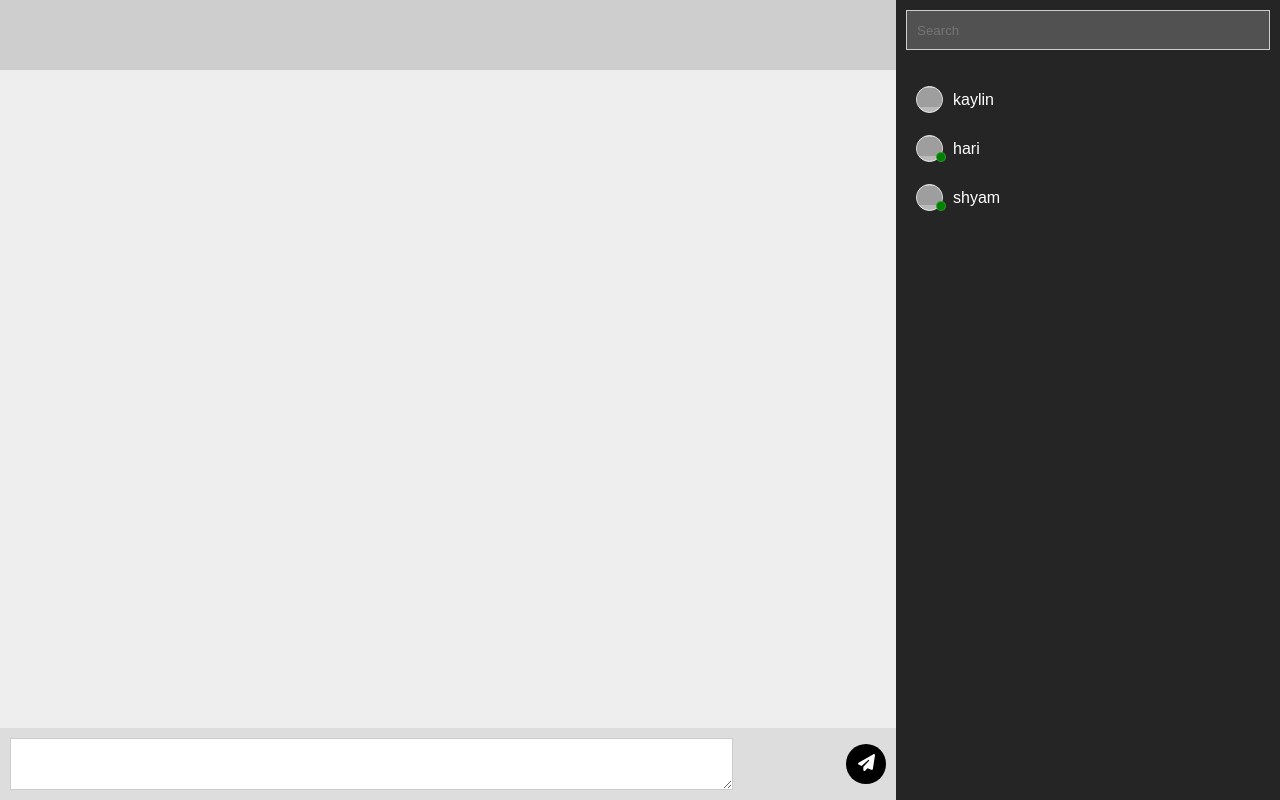
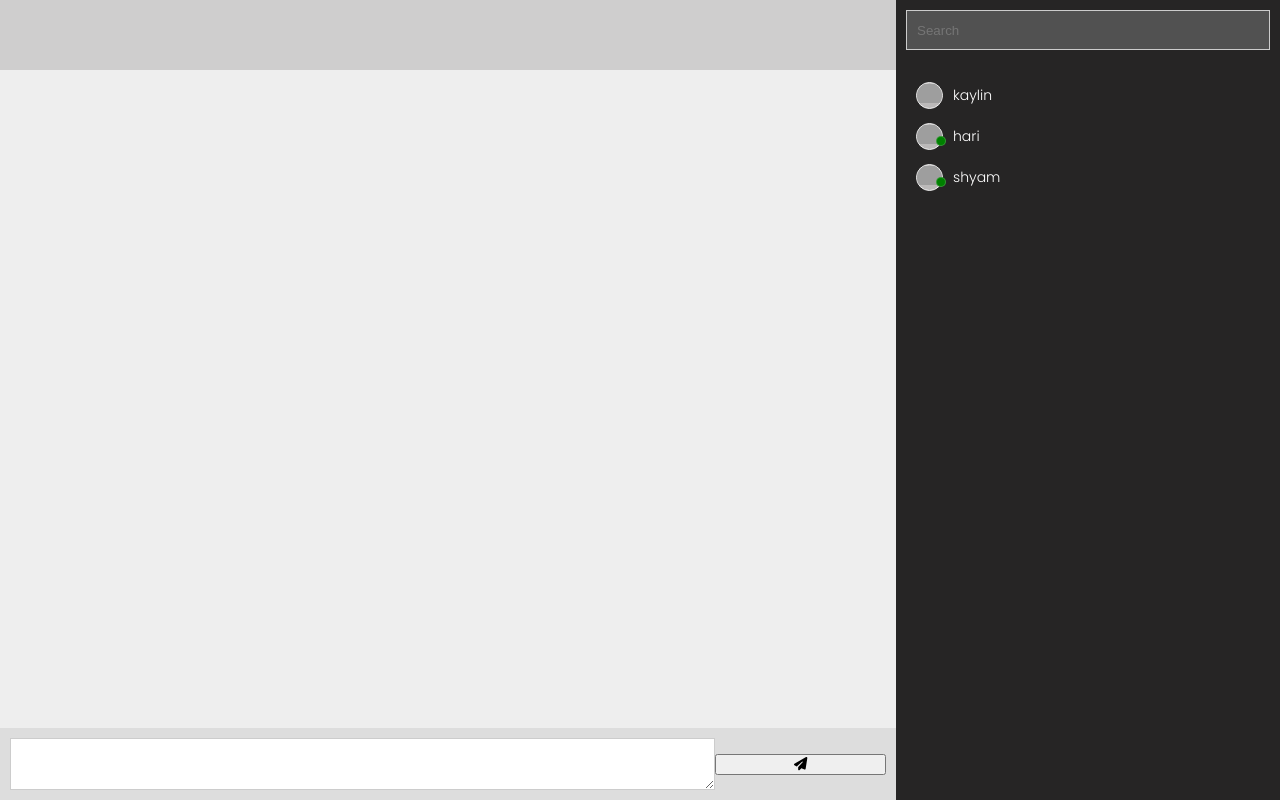
Before and after one commit to kaylinkhanal/premiumChat, a React (Create React App) app in the folder client/: page /chat in a window 1280 px wide. Built offline with nearby package versions, Linux system fonts and the light colour scheme; grey boxes are pictures that could not be loaded.

Commit message:
added chat box style

```diff
--- a/client/src/App.css
+++ b/client/src/App.css
@@ -1,3 +1,8 @@
+@import url('https://fonts.googleapis.com/css2?family=Poppins:wght@300&display=swap');
+
+body{
+  font-family: 'Poppins', sans-serif;
+}
 ul{
   padding-left: 0
 }
@@ -5,7 +10,7 @@ ul{
 li{
   list-style: none;
   margin-right: 5px;
-  padding: 10px
+  padding: 6px 10px
 }
 
 .onlineicon{
@@ -28,9 +33,14 @@ li{
   display: flex;
     flex-flow: row;
     align-items: center;
-    border-radius: 8px;
-    margin-bottom: 2px;
+    border-radius: 5px;
+    margin: 0 0 2px;
     position: relative;
+    font-size: 14px;
+    cursor: pointer;
+}
+.users:hover{
+  background: rgba(0,0,0,.2);
 }
 
 .user-img{
@@ -121,7 +131,12 @@ input:focus-visible {
     align-items: center;
 }
 
-button.send-btn {
+.send-btn{
+  width: 20%;
+  text-align: center;
+}
+
+.send-btn button{
   height: 40px;
   width: 40px;
   border-radius: 50%;
@@ -129,6 +144,7 @@ button.send-btn {
   background: #000;
   color: #fff;
   font-size: 17px;
+  cursor: pointer;
 }
 
 .message-box textarea{
```
